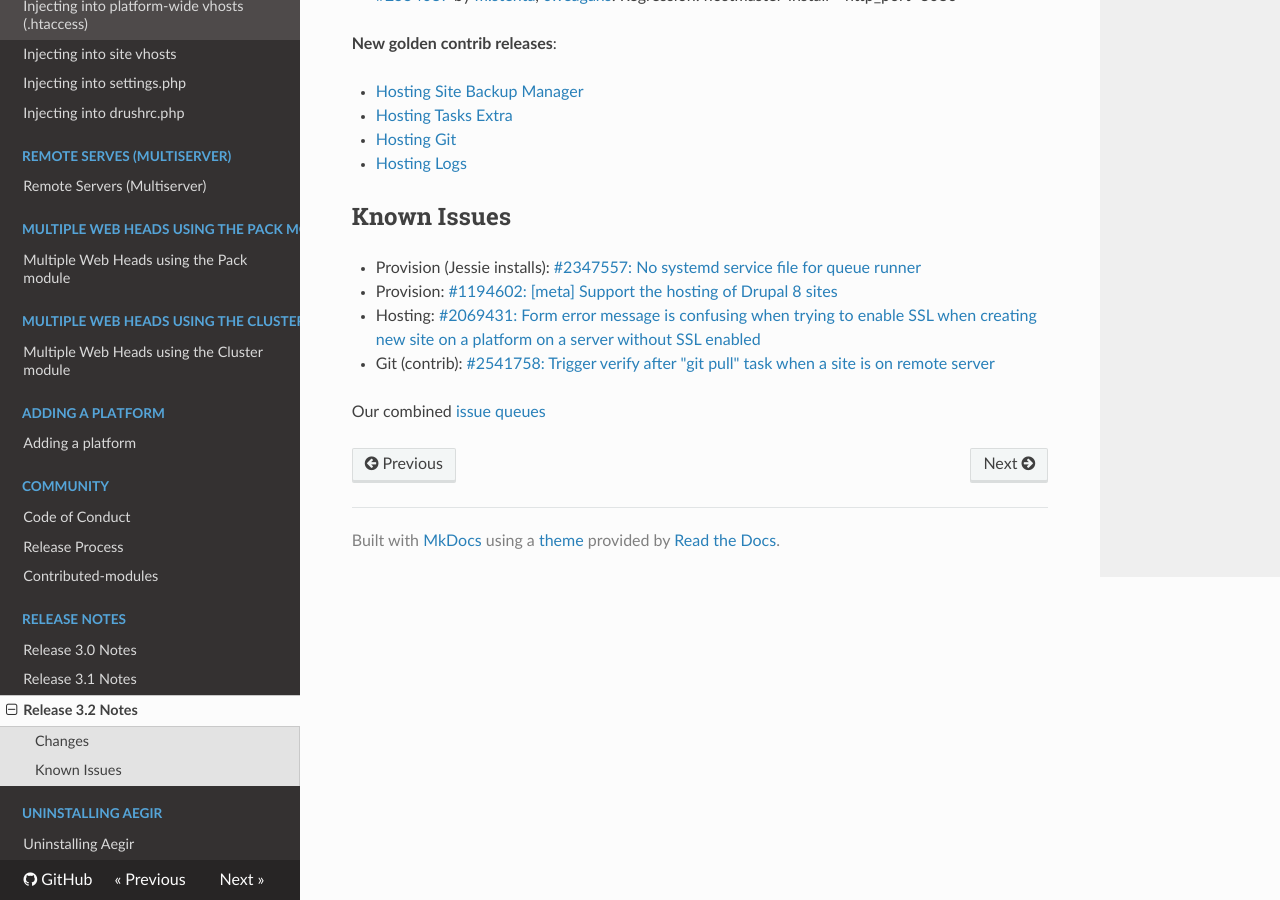
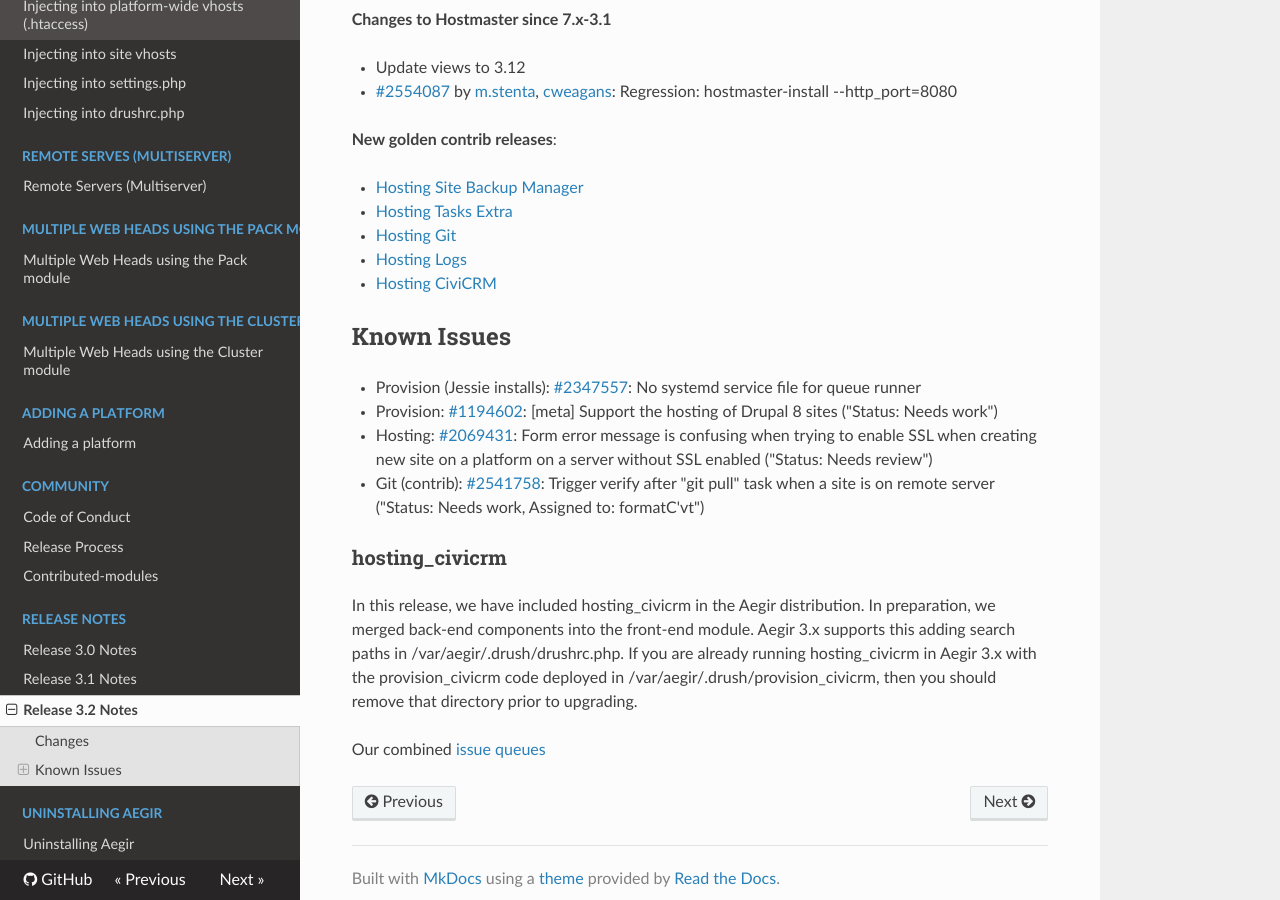
Before and after one commit to aegir-project/documentation, an MkDocs documentation site: the page built from docs/release-notes/3.2-release-notes.md, in a window 1280 px wide and 900 px high, scrolled down 1720 px. Built offline with MkDocs 1.6.1, drawn with Linux system fonts in a browser that asks for light colours; nearby versions of some CDN libraries; old or Windows-style settings are respelled for this version of MkDocs; some of the changed text lies outside the part shown.

Commit message:
Added mention of hosting_civicrm and fixed issue paths in 3.2 rel notes.

```diff
--- a/docs/release-notes/3.2-release-notes.md
+++ b/docs/release-notes/3.2-release-notes.md
@@ -5,55 +5,60 @@
 
 This release ships with a security fix for Drupal core. Everyone is encouraged to upgrade.
 
-This release ships with UI and backend fixes and improvements.
+This release ships with UI and backend fixes and improvements. In addition,
+hosting_civicrm support has been added to the Aegir distribution as part of the
+"Golden contrib" initiative. Note that this may entail additional manual
+intervention during the upgrade to 3.2, if you have already bee using CiviCRM
+support in Aegir 3. See "Known Issues" below for details.
 
 Changes
 -------
 
 **Changes to Hosting since 7.x-3.1**
 
-* [#1241500](https://www.drupal.org/1241500) by [helmo](https://www.drupal.org/u/helmo): Non-destructive aegir user crontab edition
-* [#2568141](https://www.drupal.org/2568141): Add advanced to the example code
-* [#2568643](https://www.drupal.org/2568643) by [helmo](https://www.drupal.org/u/helmo): code style cleanup
-* [#2568643](https://www.drupal.org/2568643) by [martijnbraam](https://www.drupal.org/u/martijnbraam): Set default message type to info
-* [#2568643](https://www.drupal.org/2568643) by [martijnbraam](https://www.drupal.org/u/martijnbraam): Give the last message in the task log the correct drush message type
-* [#2459403](https://www.drupal.org/2459403) by [helmo](https://www.drupal.org/u/helmo): Fix typo in schema
-* [#2459403](https://www.drupal.org/2459403) by [chertzog](https://www.drupal.org/u/chertzog), [formatc'vt](https://www.drupal.org/u/formatc'vt): String data, right truncated: 1406 Data too long for column 'filename'
+* [#1241500](https://www.drupal.org/node/1241500) by [helmo](https://www.drupal.org/u/helmo): Non-destructive aegir user crontab edition
+* [#2568141](https://www.drupal.org/node/2568141): Add advanced to the example code
+* [#2568643](https://www.drupal.org/node/2568643) by [helmo](https://www.drupal.org/u/helmo): code style cleanup
+* [#2568643](https://www.drupal.org/node/2568643) by [martijnbraam](https://www.drupal.org/u/martijnbraam): Set default message type to info
+* [#2568643](https://www.drupal.org/node/2568643) by [martijnbraam](https://www.drupal.org/u/martijnbraam): Give the last message in the task log the correct drush message type
+* [#2459403](https://www.drupal.org/node/2459403) by [helmo](https://www.drupal.org/u/helmo): Fix typo in schema
+* [#2459403](https://www.drupal.org/node/2459403) by [chertzog](https://www.drupal.org/u/chertzog), [formatc'vt](https://www.drupal.org/u/formatc'vt): String data, right truncated: 1406 Data too long for column 'filename'
 * Improve function docs
 * Add an 'advanced' group for Hosting features.
+* [#2563241](https://www.drupal.org/node/2563241) by [ergonlogic](https://www.drupal.org/u/ergonlogic): Add CiviCRM support to Golden Contrib
 
 **Changes since 7.x-3.1**
 
-* [#2548993](https://www.drupal.org/2548993) by [formatc'vt](https://www.drupal.org/u/formatc'vt): drush provision-delete does not respect --force argument
-* [#2547783](https://www.drupal.org/2547783) by [formatc'vt](https://www.drupal.org/u/formatc'vt): Overwrite files and private folders on the remote server when we installing a new site
-* [#1066000](https://www.drupal.org/1066000) by [omega8cc](https://www.drupal.org/u/omega8cc), [steven-jones](https://www.drupal.org/u/steven-jones), [helmo](https://www.drupal.org/u/helmo): Local.settings.php can stop working due to file ownership/permissions
+* [#2548993](https://www.drupal.org/node/2548993) by [formatc'vt](https://www.drupal.org/u/formatc'vt): drush provision-delete does not respect --force argument
+* [#2547783](https://www.drupal.org/node/2547783) by [formatc'vt](https://www.drupal.org/u/formatc'vt): Overwrite files and private folders on the remote server when we installing a new site
+* [#1066000](https://www.drupal.org/node/1066000) by [omega8cc](https://www.drupal.org/u/omega8cc), [steven-jones](https://www.drupal.org/u/steven-jones), [helmo](https://www.drupal.org/u/helmo): Local.settings.php can stop working due to file ownership/permissions
 * Nginx: Do not override main site variables in the subdir site config
 * Switch to standard profile for D8 tests.
 * Raise log level to error
 * Add some debug output to hostmaster installation
-* [#2347557](https://www.drupal.org/2347557) by [helmo](https://www.drupal.org/u/helmo), [gboudrias](https://www.drupal.org/u/gboudrias): Add dh-systemd as a Debian build dependancy
+* [#2347557](https://www.drupal.org/node/2347557) by [helmo](https://www.drupal.org/u/helmo), [gboudrias](https://www.drupal.org/u/gboudrias): Add dh-systemd as a Debian build dependancy
 * Clear drush cache after installation
-* [#2347557](https://www.drupal.org/2347557) by [helmo](https://www.drupal.org/u/helmo): Debian packaging of the systemd service file for the hosting queue daemon
+* [#2347557](https://www.drupal.org/node/2347557) by [helmo](https://www.drupal.org/u/helmo): Debian packaging of the systemd service file for the hosting queue daemon
 * Nginx: Do not hide X-Drupal-Cache-Tags and X-Drupal-Cache headers
 * Improve welcome email template.
-* [#2583119](https://www.drupal.org/2583119) - Remove any remaining st() and t() and use Drush wrapper dt() everywhere
+* [#2583119](https://www.drupal.org/node/2583119) - Remove any remaining st() and t() and use Drush wrapper dt() everywhere
 * Keep up with D8 core - the config dir is now named sync - https://www.drupal.org/node/2487588
 * Revert "Find profiles correctly in Drupal 8."
 * Find profiles correctly in Drupal 8.
-* [#2580565](https://www.drupal.org/2580565): Only log errors when deleting files.
-* [#2578131](https://www.drupal.org/2578131): Make aegir3-cluster-slave conflict with other Debian packages
+* [#2580565](https://www.drupal.org/node/2580565): Only log errors when deleting files.
+* [#2578131](https://www.drupal.org/node/2578131): Make aegir3-cluster-slave conflict with other Debian packages
 * Nginx: Don't strip $args from $request_uri in redirects
 * Nginx: Add HTTP header to images derivatives
-* [#2571811](https://www.drupal.org/2571811): Create hostmaster platform with working_copy option via Debian
-* [#2571803](https://www.drupal.org/2571803): Provision new hostmaster platform on Debian 7.x-3.x to 7.x-3.x upgrades
+* [#2571811](https://www.drupal.org/node/2571811): Create hostmaster platform with working_copy option via Debian
+* [#2571803](https://www.drupal.org/node/2571803): Provision new hostmaster platform on Debian 7.x-3.x to 7.x-3.x upgrades
 * Improve comments
 * Use shallow clones for testing.
-* [#2570389](https://www.drupal.org/2570389): Support Drush 7.
+* [#2570389](https://www.drupal.org/node/2570389): Support Drush 7.
 * Sync PHP style for ini_set
 * Sync D6 and D7 settings.php templates.
 * Sync D8 and D7 settings.php templates.
-* [#2448809](https://www.drupal.org/2448809) by [millaraj](https://www.drupal.org/u/millaraj): SSL on slave server, touch(): Unable to create file
-* [#2562467](https://www.drupal.org/2562467): Adding mention of d() to the documentation blocks for the "config alter" hooks.
+* [#2448809](https://www.drupal.org/node/2448809) by [millaraj](https://www.drupal.org/u/millaraj): SSL on slave server, touch(): Unable to create file
+* [#2562467](https://www.drupal.org/node/2562467): Adding mention of d() to the documentation blocks for the "config alter" hooks.
 * Fix for lintian error on OBS
 * Fix mail address in debian changelog
 
@@ -61,7 +66,7 @@
 **Changes to Hostmaster since 7.x-3.1**
 
 * Update views to 3.12
-* [#2554087](https://www.drupal.org2554087) by [m.stenta](https://www.drupal.org/u/m.stenta), [cweagans](https://www.drupal.org/u/cweagans): Regression: hostmaster-install --http_port=8080
+* [#2554087](https://www.drupal.org/node/2554087) by [m.stenta](https://www.drupal.org/u/m.stenta), [cweagans](https://www.drupal.org/u/cweagans): Regression: hostmaster-install --http_port=8080
 
 **New golden contrib releases**:
 
@@ -69,12 +74,22 @@
 * [Hosting Tasks Extra](https://www.drupal.org/node/2609198)
 * [Hosting Git](https://www.drupal.org/node/2609202)
 * [Hosting Logs](https://www.drupal.org/node/2609172)
+* [Hosting CiviCRM](https://www.drupal.org/node/2609354)
 
 Known Issues
 ------------
-*   Provision (Jessie installs): [#2347557: No systemd service file for queue runner](https://www.drupal.org/node/2347557)
-*   Provision: [#1194602: [meta] Support the hosting of Drupal 8 sites](https://www.drupal.org/node/1194602 "Status: Needs work")
-*   Hosting: [#2069431:  Form error message is confusing when trying to enable SSL when creating new site on a platform on a server without SSL enabled](https://www.drupal.org/node/2069431 "Status: Needs review")
-*   Git (contrib): [#2541758: Trigger verify after "git pull" task when a site is on remote server](https://www.drupal.org/node/2541758 "Status: Needs work, Assigned to: formatC'vt")
+* Provision (Jessie installs): [#2347557](https://www.drupal.org/node/2347557): No systemd service file for queue runner
+* Provision: [#1194602](https://www.drupal.org/node/1194602): [meta] Support the hosting of Drupal 8 sites ("Status: Needs work")
+* Hosting: [#2069431](https://www.drupal.org/node/2069431): Form error message is confusing when trying to enable SSL when creating new site on a platform on a server without SSL enabled ("Status: Needs review")
+* Git (contrib): [#2541758](https://www.drupal.org/node/2541758): Trigger verify after "git pull" task when a site is on remote server ("Status: Needs work, Assigned to: formatC'vt")
+
+### hosting_civicrm
+
+In this release, we have included hosting_civicrm in the Aegir distribution. In
+preparation, we merged back-end components into the front-end module. Aegir 3.x
+supports this adding search paths in /var/aegir/.drush/drushrc.php. If you are
+already running hosting_civicrm in Aegir 3.x with the provision_civicrm code
+deployed in /var/aegir/.drush/provision_civicrm, then you should remove that
+directory prior to upgrading.
 
 Our combined [issue queues](https://www.drupal.org/project/issues?text=&projects=provision,+hosting,+hostslave,+eldir,+Hostmaster+%28Aegir%29,Hosting+Platform+Pathauto&status=Open&priorities=All&categories=All)
```
